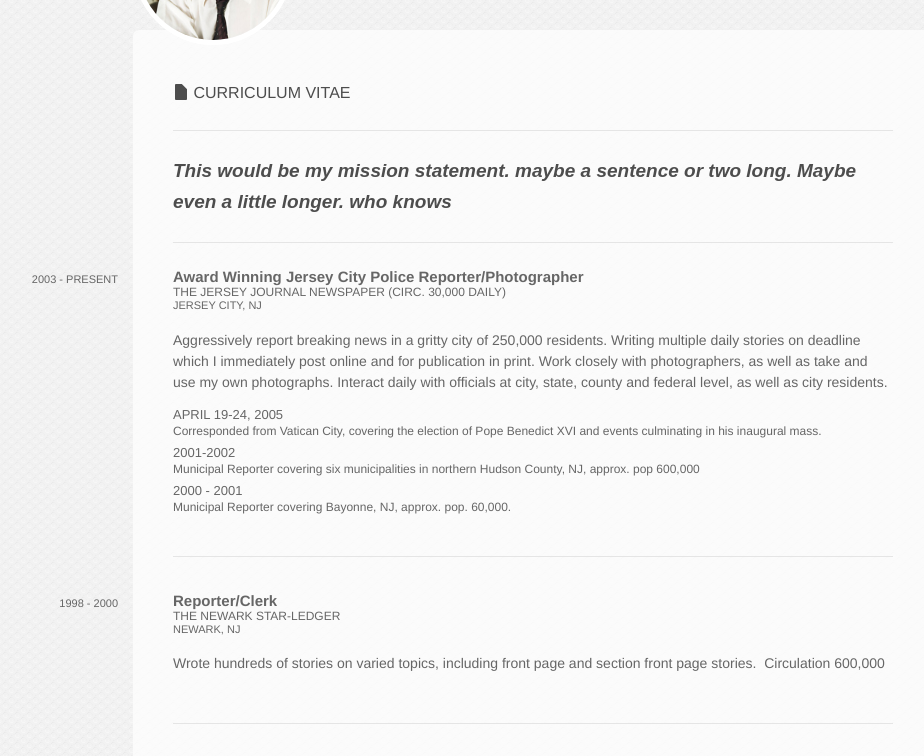
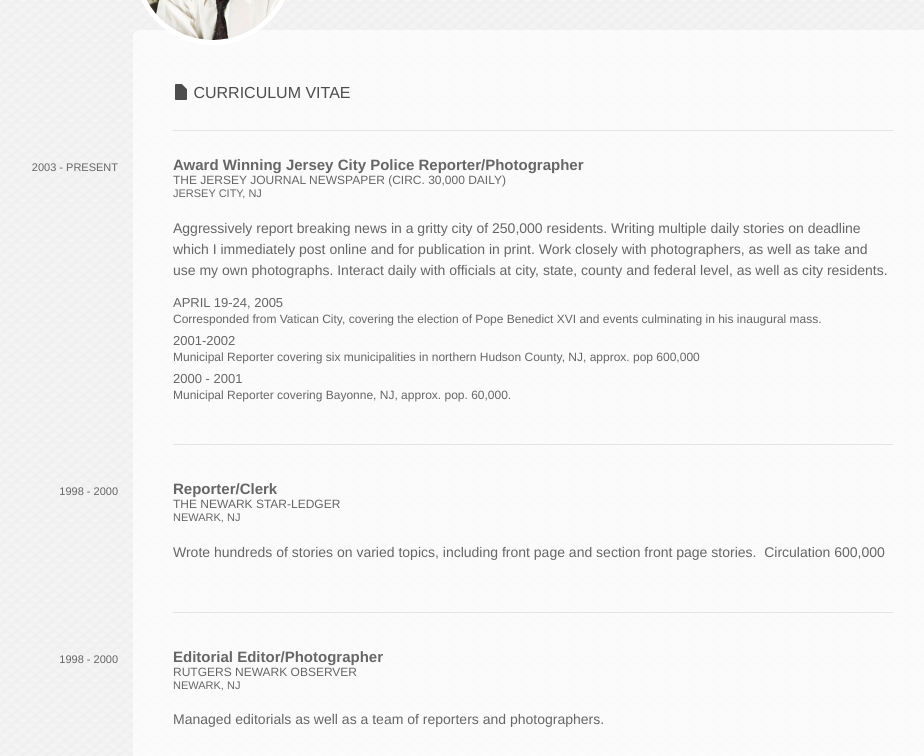
Before and after one commit to manikrathee/michaelangelo-conte, a plain HTML site: page index.html in a window 1280 px wide. Shown: the part 135-891 px from the top of the page, without its empty margins (107-1031 px from the left). Drawn offline with Linux system fonts and the light colour scheme; files whose address does not match are found by name.

Commit message:
cleaned up statement and spacings

```diff
--- a/css/styles/base.scss
+++ b/css/styles/base.scss
@@ -108,9 +108,12 @@ h2{
     font-family: $prox;
     color: lighten(#000, 40%);
     border-bottom: $divider;
-    -webkit-transition: margin 0.25s linear;
-    -moz-transition: margin 0.25s linear;
-    transition: margin 0.25s linear;
+    @include transition(margin 0.25s ease-in-out);
+    &:last-child {
+        margin-bottom: 0;
+        border-bottom: 0;
+        padding-bottom: 0;
+    }
 }
 .statement{
     font-family: $jubilat;
@@ -119,8 +122,8 @@ h2{
     font-size: 19px;
     line-height: 1.6;
     border-top: $divider;
-    border-bottom: $divider;
-    padding: 25px 0;
+    // border-bottom: $divider;
+    // padding: 25px 0;
     margin: 25px 0;
 }
 .date{
--- a/index.html
+++ b/index.html
@@ -36,7 +36,7 @@
 	<section id="cv" class="container row module">
 
 		<h2><span class="ss-icon">File</span> Curriculum Vitae</h2>
-		<p class="statement">This would be my mission statement. maybe a sentence or two long. Maybe even a little longer. who knows</p>
+		<p class="statement"></p>
 
 		<section class="item">
 			<h3>
```
Also changed, not shown: css/style.css.
